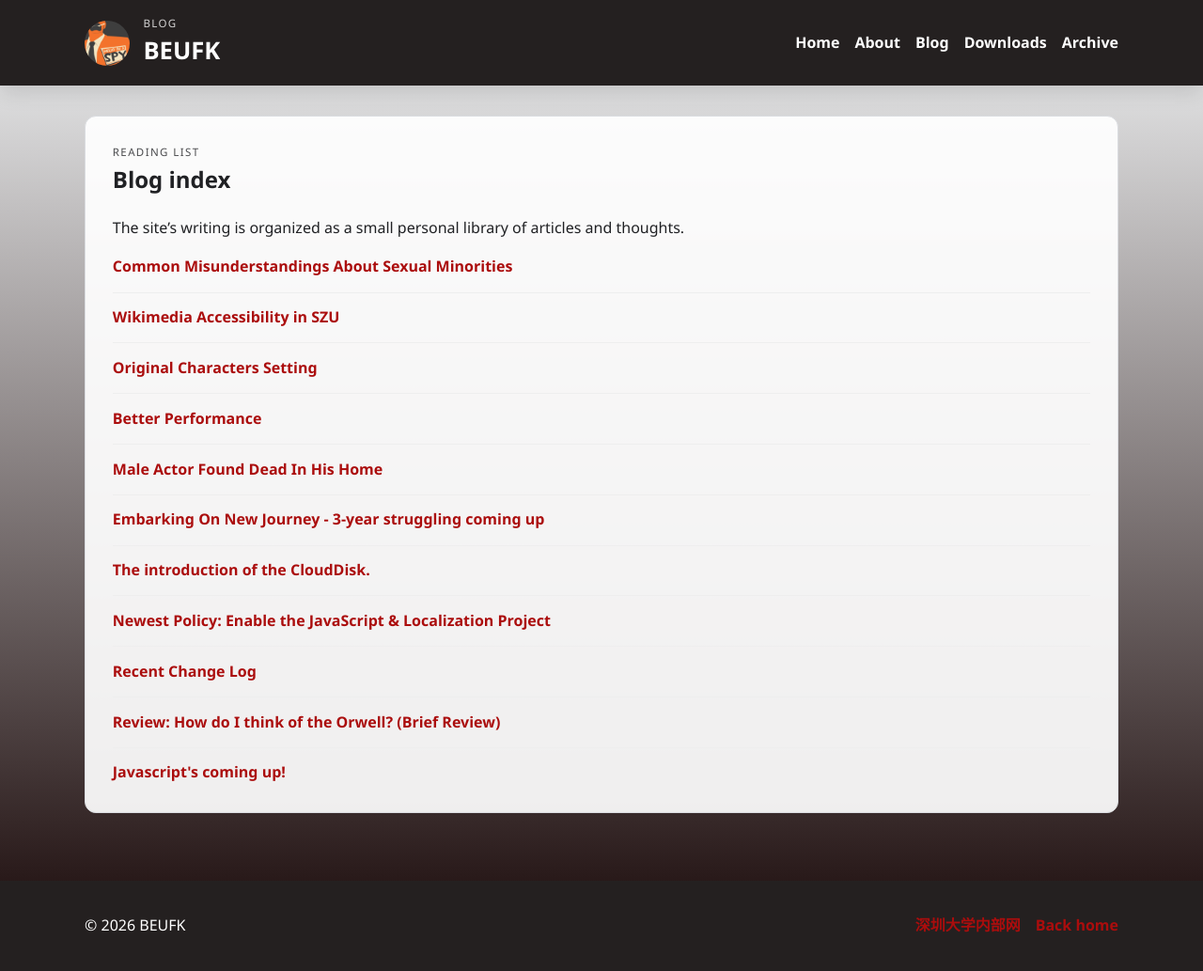
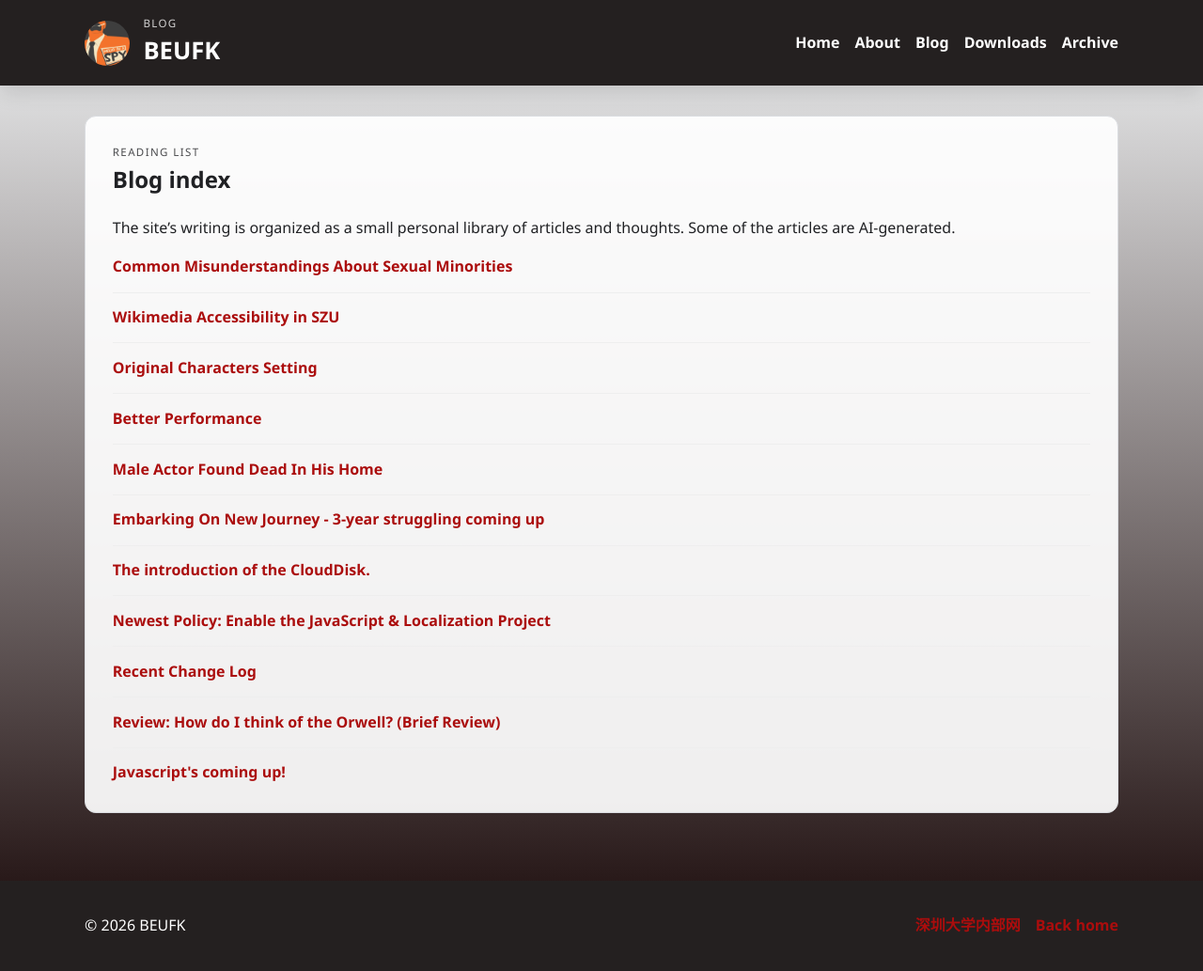
Before and after one commit to unknownpioneer/unknownpioneer.github.io, a Jekyll site: the page built from pages/blog.html, in a window 1280 px wide. Shown: the whole page at 94% size. Built offline with Jekyll 4.4.1, drawn with Linux system fonts in a browser that asks for light colours.

Commit message:
Update blog.html

```diff
--- a/pages/blog.html
+++ b/pages/blog.html
@@ -50,7 +50,7 @@ title: Blog
       <section class="page-card">
         <p class="eyebrow">Reading list</p>
         <h2>Blog index</h2>
-        <p>The site’s writing is organized as a small personal library of articles and thoughts.</p>
+        <p>The site’s writing is organized as a small personal library of articles and thoughts. Some of the articles are AI-generated.</p>
 
         {% if site.posts.size > 0 %}
           <ul class="link-list">
```
